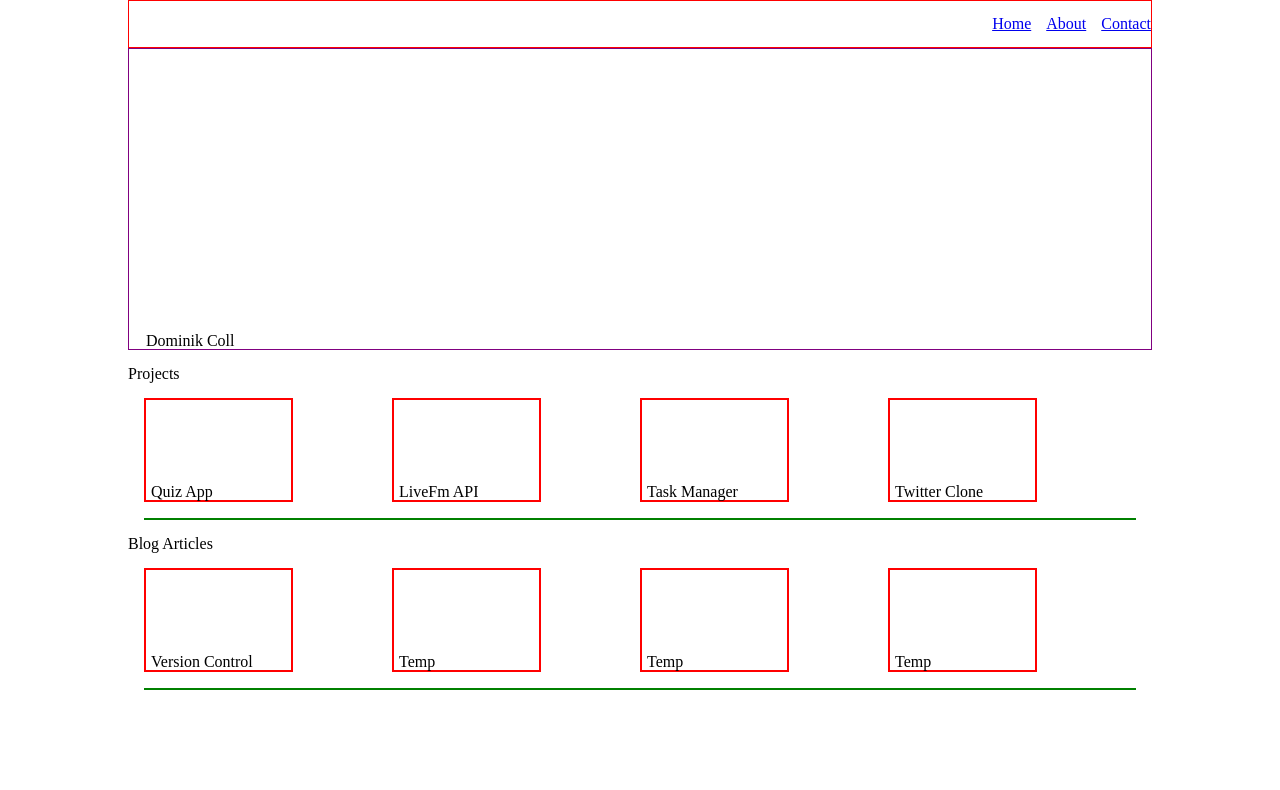
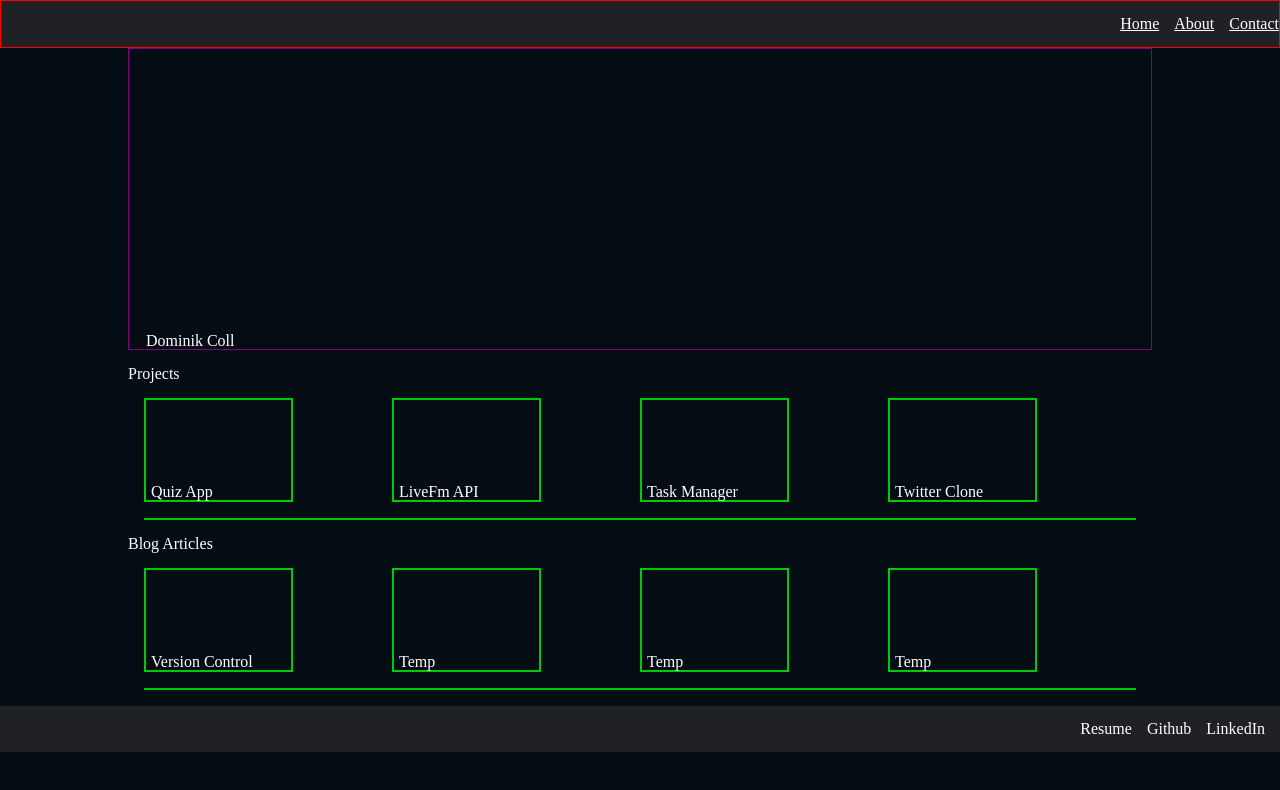
Before and after one commit to DominikColl/Web_Portfolio, a React (Create React App) app in the folder reactjs/: page / in a window 1280 px wide. Shown: the top 790 px of the page. Built offline with nearby package versions, Linux system fonts and the light colour scheme.

Commit message:
Adding content and styling to landing, added a form to contact with inputs

```diff
--- a/reactjs/src/App.js
+++ b/reactjs/src/App.js
@@ -2,14 +2,17 @@ import React from 'react';
 import Routes from './routes'
 import { BrowserRouter as Router } from 'react-router-dom';
 import Nav from './pages/nav'
+import Footer from './pages/footer'
 import './styles.css'
 function App() {
   return (
     <Router>
       <div className="App">
-
         <Nav />
-        <Routes />
+        <div className='appp' >
+          <Routes />
+        </div>
+        <Footer />
       </div>
     </Router>
   );
--- a/reactjs/src/pages/contact.js
+++ b/reactjs/src/pages/contact.js
@@ -3,7 +3,16 @@ import '../styles.css'
 class Landing extends Component {
     state = {}
     render() {
-        return (<h1>Contact page</h1>);
+        return (
+            <>
+                <h1>Form</h1>
+                <form>
+                    <input type='text' placeholder='Name'></input>
+                    <input type='text' placeholder='Email'></input>
+                    <textarea type='text' placeholder=''></textarea>
+                </form>
+            </>
+        );
     }
 }
 
--- /dev/null
+++ b/reactjs/src/pages/footer.js
@@ -0,0 +1,19 @@
+import React, { Component } from 'react';
+import { Link } from 'react-router-dom'
+import '../styles.css'
+class Footer extends Component {
+
+    state = {}
+    render() {
+        return (
+            <div id='footer'>
+                <ul id='footerList'>
+                    <li>Resume</li>
+                    <li>Github</li>
+                    <li>LinkedIn</li>
+                </ul>
+            </div >);
+    }
+}
+
+export default Footer;
--- a/reactjs/src/pages/nav.js
+++ b/reactjs/src/pages/nav.js
@@ -5,7 +5,8 @@ class Nav extends Component {
 
     state = {}
     render() {
-        return (<div>
+        return (
+            <div id='nav'>
                 <ul id='navList'>
                     <li ><Link id='nav1' to='/'>Home</Link></li>
                     <li><Link to='/about' id='nav2'>About</Link></li>
--- a/reactjs/src/styles.css
+++ b/reactjs/src/styles.css
@@ -1,3 +1,4 @@
+/* css reset not mine */
 html, body, div, span, applet, object, iframe,
 h1, h2, h3, h4, h5, h6, p, blockquote, pre,
 a, abbr, acronym, address, big, cite, code,
@@ -41,10 +42,21 @@ table {
 	border-collapse: collapse;
 	border-spacing: 0;
 }
+/* my css below */
 #navList{
     color:orange
 }
+a,a:visited{
+    color: white;
 
+}
+#nav{
+    background-color: #1f2124
+}
+body{
+    background-color: #050d14;
+    color:white;
+}
 #navList{
     border:1px solid red;
     display: flex;
@@ -66,20 +78,27 @@ table {
 }
 section ul{
     padding-bottom: 1rem;
-    border-bottom: 2px solid green;
+    border-bottom: 2px solid #00c905;
 }
 #nav1,#nav2{
     margin-right: 15px;
 }
 #projectList,#blogList{
     display: flex;
+
     margin: 1rem;
 }
-/* section{
-    margin: 1rem 0;
-} */
+#footerList{
+    display: flex;
+    background: #1f2124;
+    padding:15px 0px;
+    justify-content: flex-end;
+}
+#footerList li{
+    margin-right: 15px;
+}
 #projectList li,#blogList li{
-    border:2px solid red;
+    border:2px solid #00c905;
     height: 100px;
     width:180px;
     margin-right: 10%;
@@ -90,7 +109,7 @@ section ul{
     bottom: 0;
     left: 5px;
 }
-.App{
+.appp{
     /* wrapper */
     margin-left: 10%;
     width: 80%;
```
Lines whose indentation alone changed are shown as unchanged.
